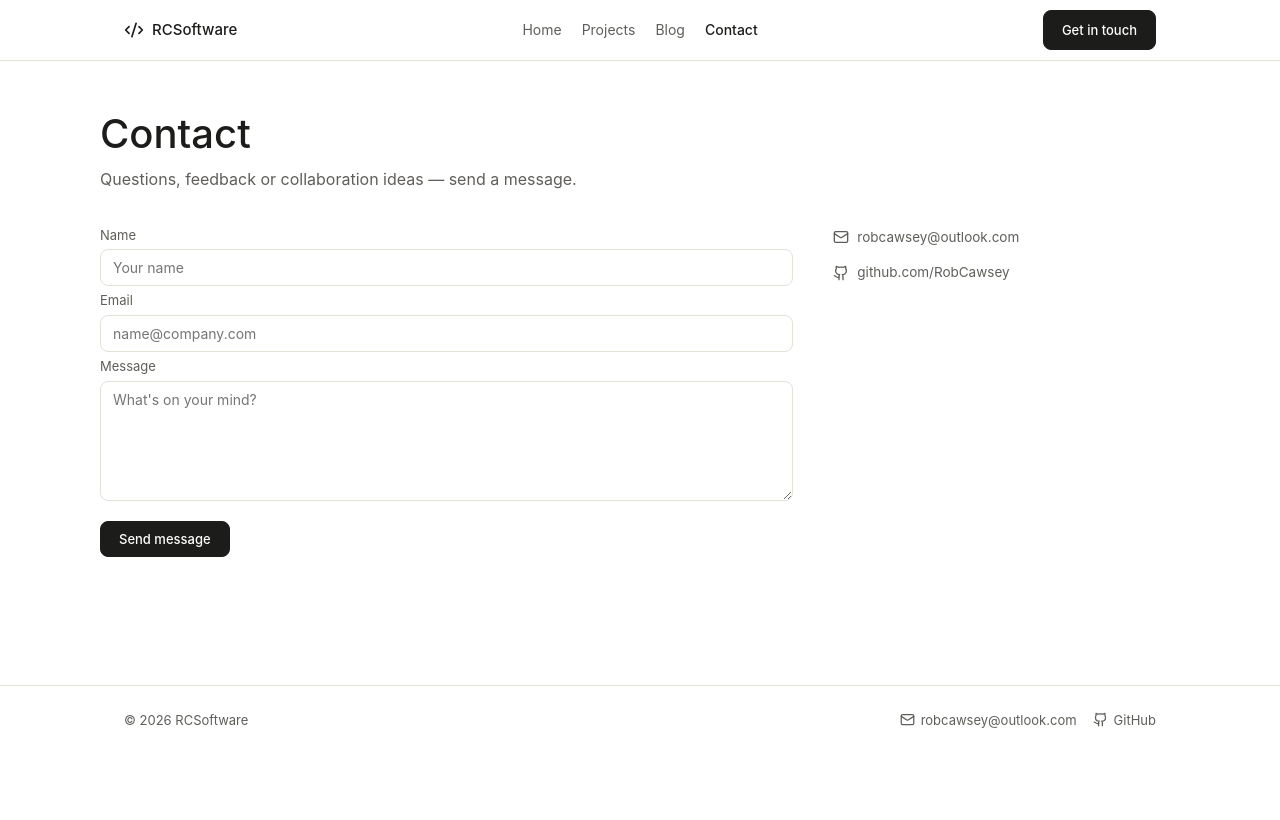
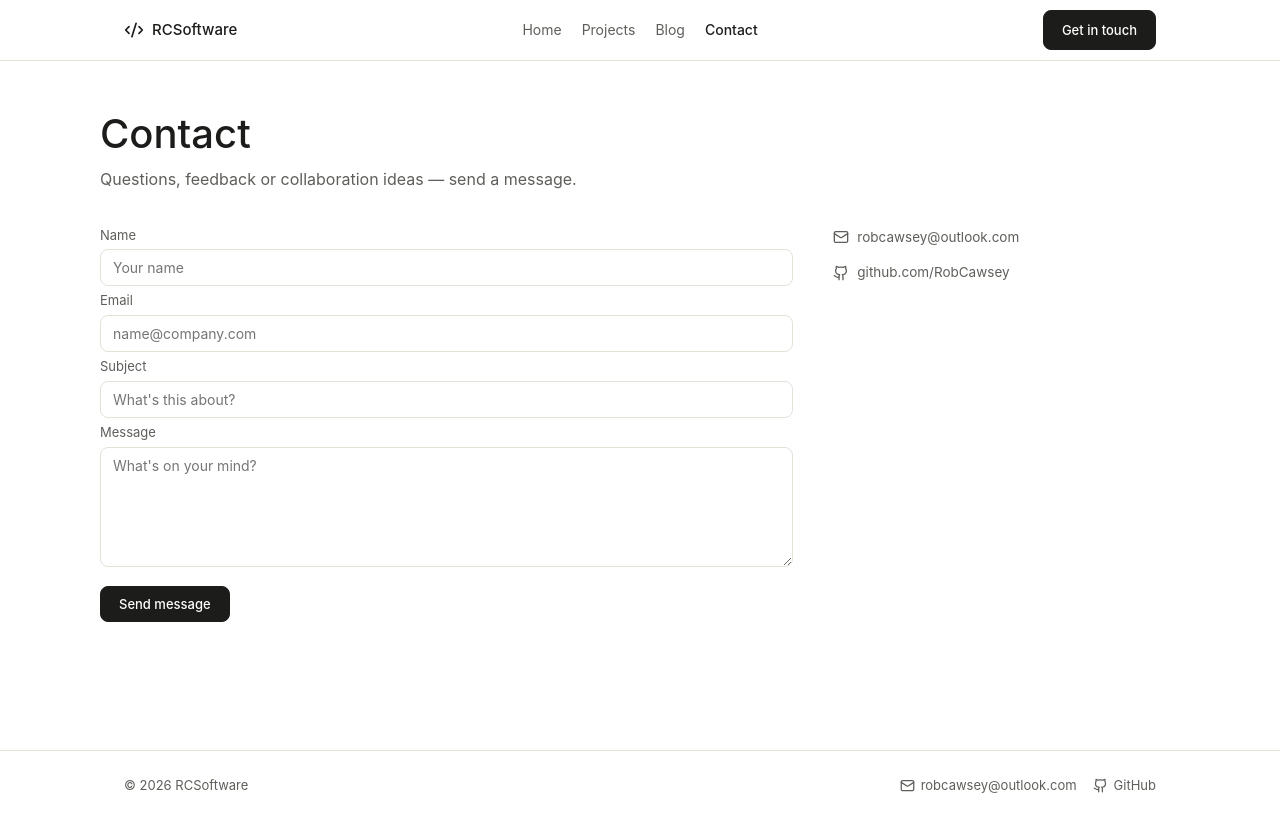
Before and after one commit to RobCawsey/RobCSoftware, a React (Vite) app: page /contact in a window 1280 px wide. Built offline with nearby package versions, Linux system fonts and the light colour scheme; no server answers.

Commit message:
Add a subject field to the contact form
Required alongside name/email/message, and passed through to the
EmailJS template as {{subject}}.

```diff
--- a/src/lib/contact.ts
+++ b/src/lib/contact.ts
@@ -3,6 +3,7 @@ import emailjs from '@emailjs/browser'
 export type ContactPayload = {
   name: string
   email: string
+  subject: string
   message: string
 }
 
@@ -21,6 +22,7 @@ export async function submitContactForm(payload: ContactPayload): Promise<void>
     {
       from_name: payload.name,
       from_email: payload.email,
+      subject: payload.subject,
       message: payload.message,
     },
     { publicKey: PUBLIC_KEY }
--- a/src/pages/Contact.tsx
+++ b/src/pages/Contact.tsx
@@ -10,6 +10,7 @@ type Status = 'idle' | 'submitting' | 'success' | 'error'
 export default function Contact() {
   const [name, setName] = useState('')
   const [email, setEmail] = useState('')
+  const [subject, setSubject] = useState('')
   const [message, setMessage] = useState('')
   const [errors, setErrors] = useState<Record<string, string>>({})
   const [status, setStatus] = useState<Status>('idle')
@@ -19,6 +20,7 @@ export default function Contact() {
     if (!name.trim()) next.name = 'Enter your name'
     if (!email.trim()) next.email = 'Enter your email'
     else if (!EMAIL_RE.test(email.trim())) next.email = 'Enter a valid email address'
+    if (!subject.trim()) next.subject = 'Enter a subject'
     if (!message.trim()) next.message = 'Enter a message'
     setErrors(next)
     return Object.keys(next).length === 0
@@ -30,10 +32,16 @@ export default function Contact() {
 
     setStatus('submitting')
     try {
-      await submitContactForm({ name: name.trim(), email: email.trim(), message: message.trim() })
+      await submitContactForm({
+        name: name.trim(),
+        email: email.trim(),
+        subject: subject.trim(),
+        message: message.trim(),
+      })
       setStatus('success')
       setName('')
       setEmail('')
+      setSubject('')
       setMessage('')
     } catch {
       setStatus('error')
@@ -64,6 +72,15 @@ export default function Contact() {
             style={inputStyle}
           />
           {errors.email && <div style={errorStyle}>{errors.email}</div>}
+
+          <label style={fieldLabelStyle}>Subject</label>
+          <input
+            value={subject}
+            onChange={(e) => setSubject(e.target.value)}
+            placeholder="What's this about?"
+            style={inputStyle}
+          />
+          {errors.subject && <div style={errorStyle}>{errors.subject}</div>}
 
           <label style={fieldLabelStyle}>Message</label>
           <textarea
```
